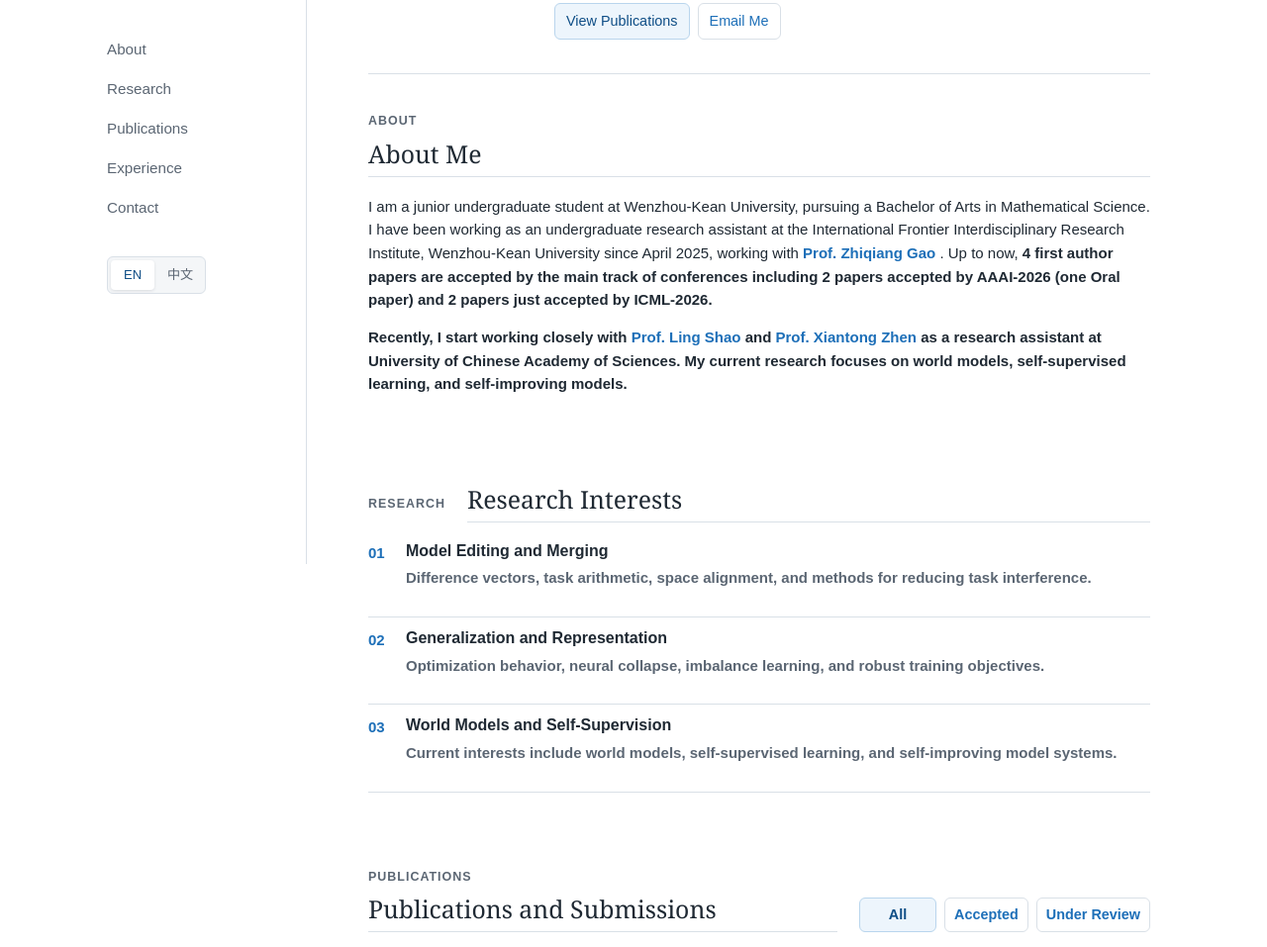
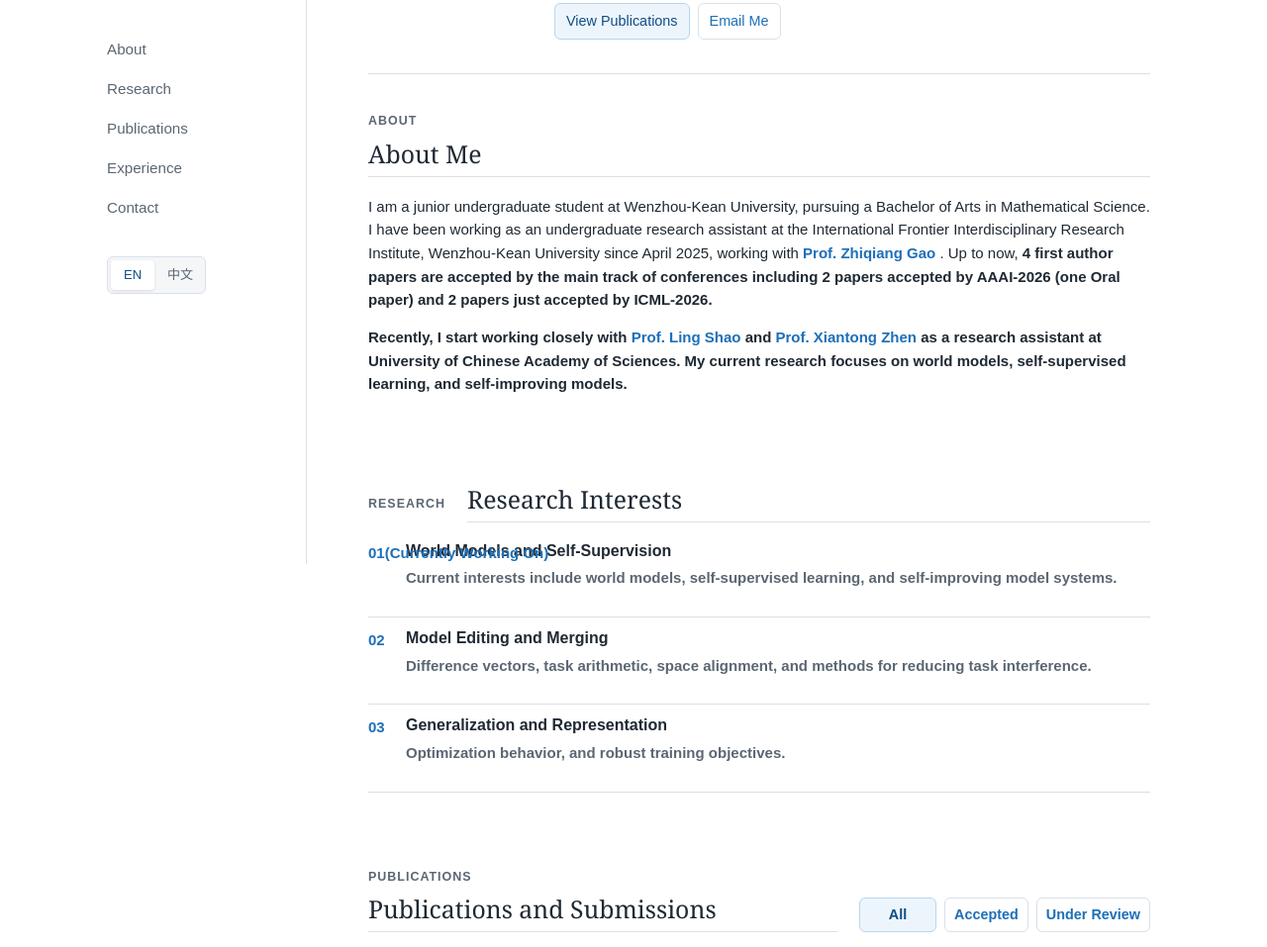
Before and after one commit to smithgun2005/wjp20050817, a plain HTML site: page index.html in a window 1280 px wide. Shown: the part 230-1187 px from the top of the page at 99% size. Drawn offline with Linux system fonts and the light colour scheme.

Commit message:
Update index.html

```diff
--- a/index.html
+++ b/index.html
@@ -153,7 +153,15 @@
         </div>
         <div class="interest-grid">
           <article class="tile">
-            <span class="tile-index">01</span>
+            <span class="tile-index">01(Currently Working On)</span>
+            <h3><span class="lang lang-en">World Models and Self-Supervision</span><span class="lang lang-zh">世界模型与自监督学习</span></h3>
+            <p>
+              <span class="lang lang-en">Current interests include world models, self-supervised learning, and self-improving model systems.</span>
+              <span class="lang lang-zh">近期重点关注世界模型、自监督学习，以及可自我改进的模型系统。</span>
+            </p>
+          </article>
+          <article class="tile">
+            <span class="tile-index">02</span>
             <h3><span class="lang lang-en">Model Editing and Merging</span><span class="lang lang-zh">模型编辑与模型合并</span></h3>
             <p>
               <span class="lang lang-en">Difference vectors, task arithmetic, space alignment, and methods for reducing task interference.</span>
@@ -161,21 +169,14 @@
             </p>
           </article>
           <article class="tile">
-            <span class="tile-index">02</span>
+            <span class="tile-index">03</span>
             <h3><span class="lang lang-en">Generalization and Representation</span><span class="lang lang-zh">泛化与表征学习</span></h3>
             <p>
-              <span class="lang lang-en">Optimization behavior, neural collapse, imbalance learning, and robust training objectives.</span>
-              <span class="lang lang-zh">关注优化行为、神经坍缩、类别不均衡学习，以及更稳健的训练目标。</span>
+              <span class="lang lang-en">Optimization behavior, and robust training objectives.</span>
+              <span class="lang lang-zh">关注优化行为以及更稳健的训练目标。</span>
             </p>
           </article>
-          <article class="tile">
-            <span class="tile-index">03</span>
-            <h3><span class="lang lang-en">World Models and Self-Supervision</span><span class="lang lang-zh">世界模型与自监督学习</span></h3>
-            <p>
-              <span class="lang lang-en">Current interests include world models, self-supervised learning, and self-improving model systems.</span>
-              <span class="lang lang-zh">近期重点关注世界模型、自监督学习，以及可自我改进的模型系统。</span>
-            </p>
-          </article>
+
         </div>
       </section>
 
```
